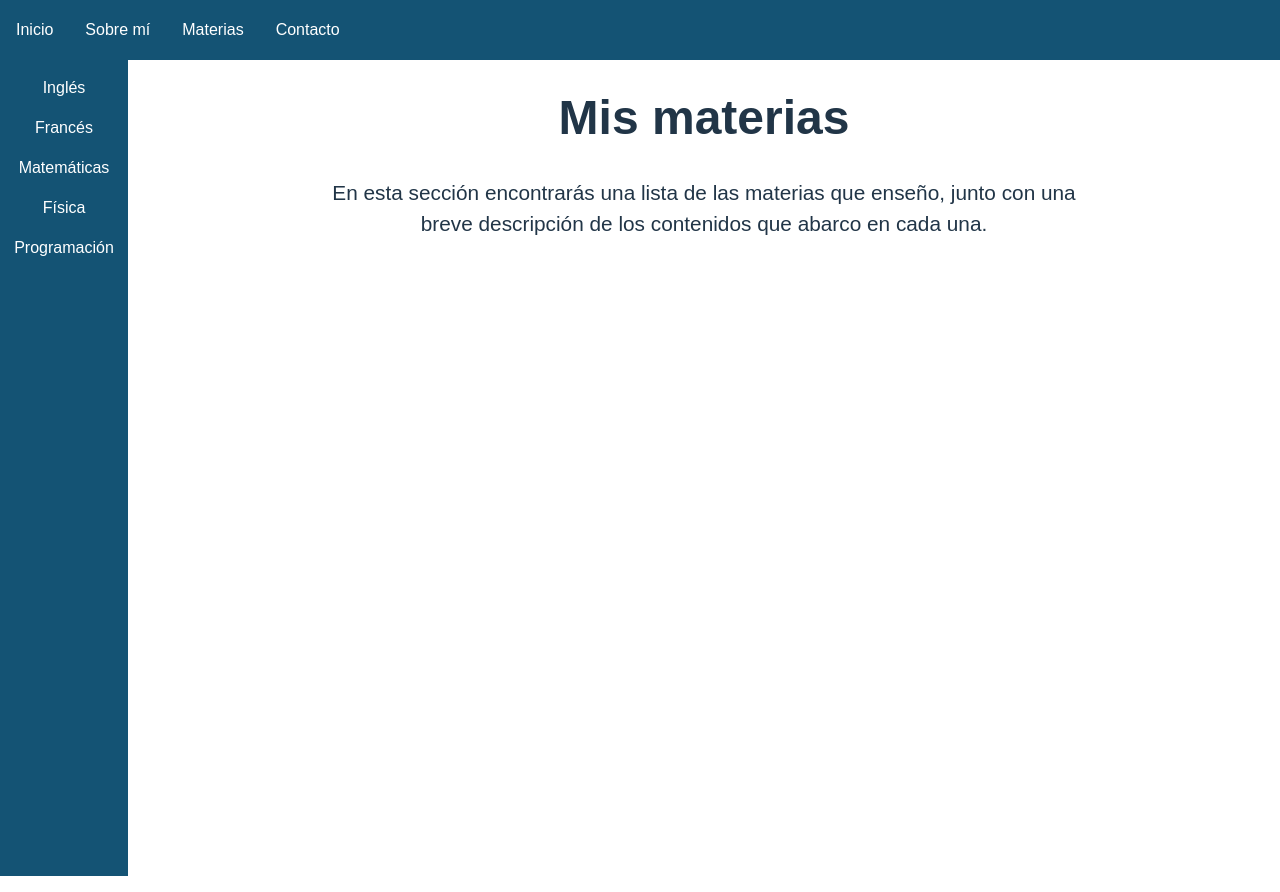
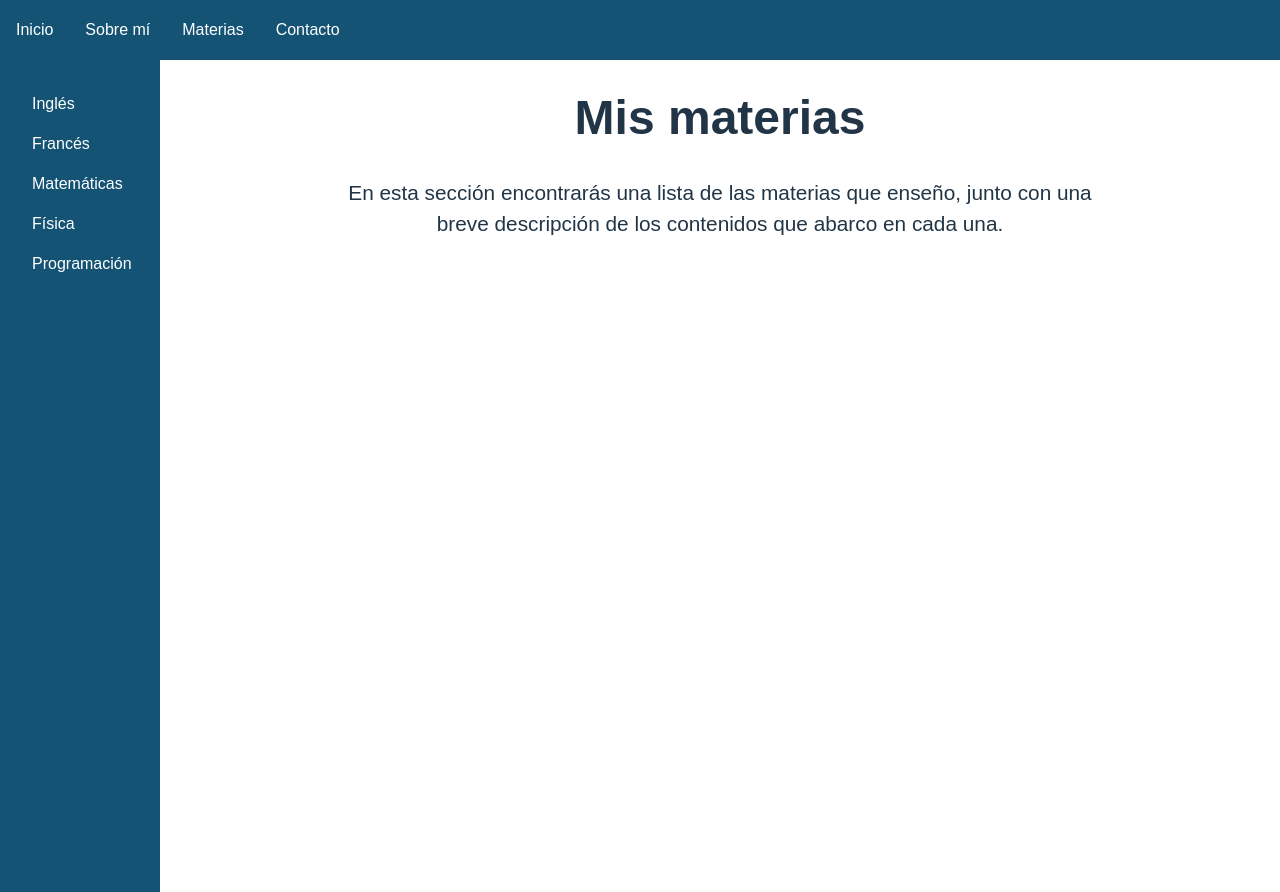
Before and after one commit to ManusaRivi/web-profe-particular, a React (Vite) app: page /subjects in a window 1280 px wide. Built offline with nearby package versions, Linux system fonts and the light colour scheme.

Commit message:
improve sidebar links styling

```diff
--- a/src/components/sidebar/Sidebar.module.css
+++ b/src/components/sidebar/Sidebar.module.css
@@ -6,7 +6,9 @@
     flex-direction: column;
     background-color: var(--background-accent);
     gap: 1rem;
-    padding-top: 1rem;
+    padding-left: 2rem;
+    padding-top: 2rem;
+    align-items: flex-start;
 }
 
 a {
```
